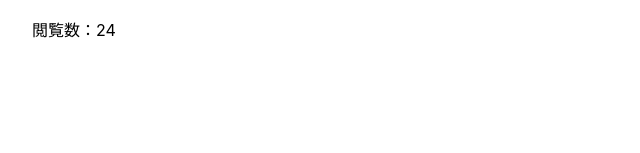
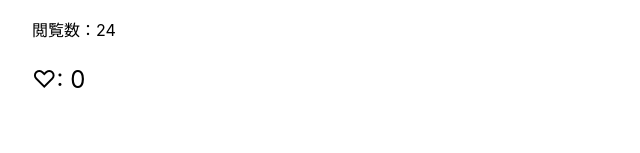
Before and after one commit to BoxPistols/React_TraZm, a React (Create React App) app: page / in a window 1280 px wide. Shown: the part 147-300 px from the top of the page, without its empty margins (0-640 px from the left). Built offline with nearby package versions, Linux system fonts and the light colour scheme.

Commit message:
[setState] function counter / tpoggle state

```diff
--- a/src/Article.jsx
+++ b/src/Article.jsx
@@ -3,7 +3,6 @@ import React from 'react'
 const Article = (props) => {
   return(
     <>
-
       <p>
         <label htmlFor="checkArticle">公開状態：</label>
         <input id="checkArticle" type="checkbox"
@@ -13,6 +12,8 @@ const Article = (props) => {
       </p>
       <p>記事：{props.title}</p>
       <p>閲覧数：{props.view}</p>
+      <p id={"likeCount_Article"}>♡: {props.count}</p>
+      {/*<button onClick={()=>props.addLike()}>Up</button>*/}
     </>
   )
 }
--- a/src/Blog.jsx
+++ b/src/Blog.jsx
@@ -1,30 +1,61 @@
-import React from 'react';
+import React from 'react' // react自体の読み込み
+// Article(子コンポーネント読み込み)
 import Article from './Article'
-
-class Blog extends React.Component {
-  constructor(props) {
-    super(props)
-    this.state ={
-      isPublished: false
+// Classコンポーネント≠ Functional component
+class Blog extends React.Component { // className extends React.Component= UpperCase
+  constructor(props) { // reset set props
+    super(props) // super = extends
+    this.state ={ // this.state = 状態管理
+      isPublished: false, // boolean
+      count: 0 // num for count
     }
   }
-  togglePublished = ()=>{
-    this.setState(
+  // 公開状態の反転
+  togglePublished =()=>{ // function
+    this.setState( // setState from this.state
       {
-      isPublished: !this.state.isPublished
+      isPublished: !this.state.isPublished // object toggle boolean
       }
     )
   }
-  render() {
-    return(
+  // いいねの追加
+  countUp =()=>{ // function
+    this.setState({ // setState
+      count: this.state.count + 1 // obj count add num on this.state
+    })
+  }
+
+  /* ----- Life Cycle ----- */
+  // mount click event on DOM -> countUp()
+  componentDidMount() {
+    document.getElementById('likeCount_Article').addEventListener('click', this.countUp)
+  }
+  // update
+  componentDidUpdate() {
+    console.log(this.state.count)
+    if(this.state.count >= 10){
+      this.setState({
+        count: 0
+      })
+    }
+  }
+  // unMount
+  componentWillUnmount() {
+    document.getElementById('likeCount_Article').removeEventListener('click', this.countUp)
+  }
+
+  render() { // rendering(){xxx}
+    return( // return value(xxx)
       <>
         <p>Content</p>
         <p>
           <Article
-            title={'React特集'}
+            title={'React特集'} // val
             view={24}
-            isPublished={this.state.isPublished}
-            toggle={()=>this.togglePublished()}
+            isPublished={this.state.isPublished} // pop={this.state.xxx}
+            toggle={()=>this.togglePublished()} // funcNameForProps={()=>this.funcName}
+            count={this.state.count}
+            // addLike={()=>this.countUp()}
           />
         </p>
       </>
--- a/src/index.css
+++ b/src/index.css
@@ -14,3 +14,8 @@ code {
   font-family: source-code-pro, Menlo, Monaco, Consolas, 'Courier New',
     monospace;
 }
+
+#likeCount_Article{
+  user-select: none;
+  font-size: 24px;
+}
```
